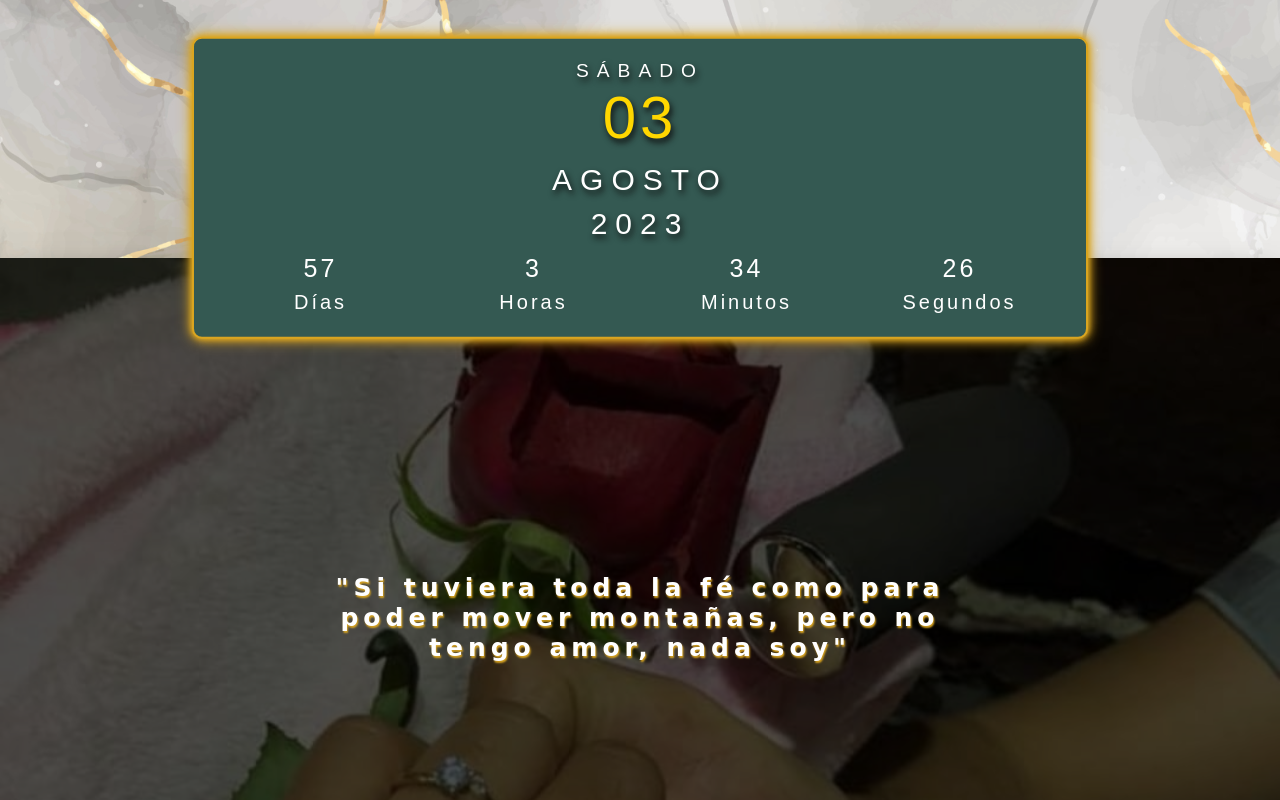
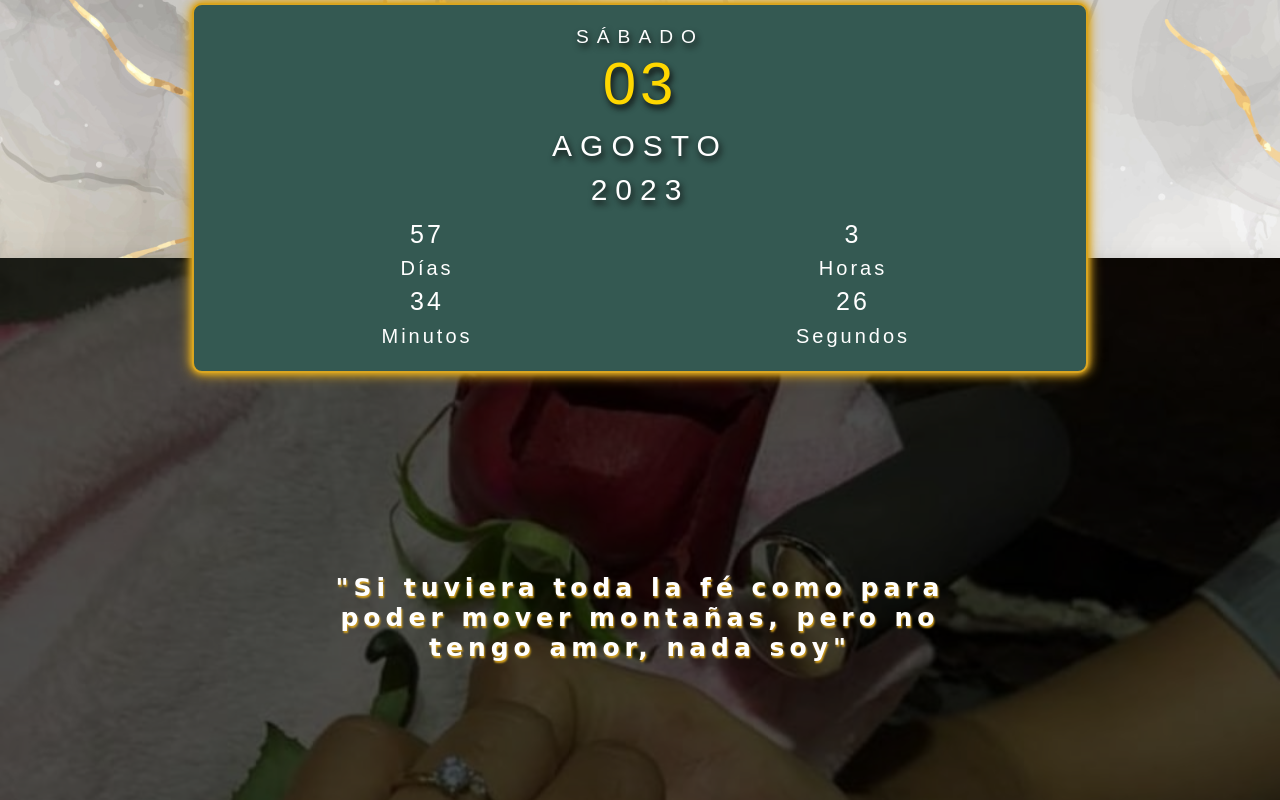
Before and after one commit to oswaldo-herrera/-noemi---antonio-, a plain HTML site: page index.html in a window 1280 px wide. Shown: the part 1178-1978 px from the top of the page. Drawn offline with nearby package versions, Linux system fonts and the light colour scheme; a web font is replaced by a local one.

Commit message:
second commit

```diff
--- a/index.html
+++ b/index.html
@@ -54,28 +54,28 @@
 
 
             <div class="row row-width mx-auto">
-                <div class="col">
+                <div class="col-6">
                     <div class="countdown-box-contador">
                         <span id="days" class=" tamaño-letra-fecha-mes-contador"></span>
                         <p class="tamaño-letra-fecha-mes-contador ">Días</p>
                     </div>
                 </div>
 
-                <div class="col">
+                <div class="col-6  ">
                     <div class="countdown-box-contador">
                         <span id="hours" class="tamaño-letra-fecha-mes-contador"></span>
                         <p class="tamaño-letra-fecha-mes-contador ">Horas</p>
                     </div>
                 </div>
 
-                <div class="col">
+                <div class="col-6 ">
                     <div class="countdown-box-contador">
                         <span id="minutes" class="tamaño-letra-fecha-mes-contador"></span>
                         <p class="tamaño-letra-fecha-mes-contador ">Minutos</p>
                     </div>
                 </div>
 
-                <div class="col">
+                <div class="col-6 ">
                     <div class="countdown-box-contador">
                         <span id="seconds" class="tamaño-letra-fecha-mes-contador"></span>
                         <p class="tamaño-letra-fecha-mes-contador ">Segundos</p>
```
